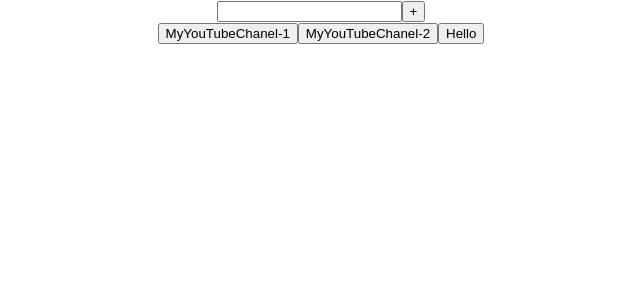
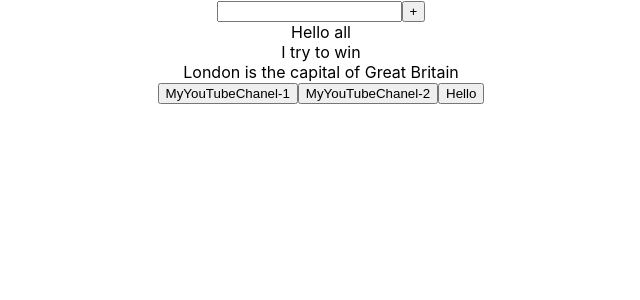
Before and after one commit to Kliapwnz/button, a React (Create React App) app: page / in a window 1280 px wide. Shown: the top 300 px of the page, without its empty margins (319-959 px from the left). Built offline with nearby package versions, Linux system fonts and the light colour scheme.

Commit message:
create map for message

```diff
--- a/src/App.tsx
+++ b/src/App.tsx
@@ -1,9 +1,15 @@
-import React, {MouseEvent} from 'react';
+import React, {MouseEvent, useState} from 'react';
 import './App.css';
 import {Button} from "./components/Button";
 
 
 function App() {
+    let [message, setMessage] = useState([
+        {message: "Hello all"},
+        {message: "I try to win"},
+        {message: "London is the capital of Great Britain"},
+    ])
+
     const Button1Foo = (subscriber: string, age: number) => {
         console.log(subscriber, age)
     }
@@ -19,6 +25,14 @@
             <input/>
             <button>+</button>
             <div>
+                {message.map((el,index)=>{
+                    return(
+                        <div key={index}>{el.message}</div>
+                    )
+                })}
+            </div>
+
+            <div>
                 <Button name={"MyYouTubeChanel-1"} callBack={() => Button1Foo("Im Kevin", 21)}/>
                 <Button name={"MyYouTubeChanel-2"} callBack={() => Button2Foo("Im Ivan")}/>
                 <Button name={"Hello"} callBack={() => Button3Foo("Im Stupid Button")}/>
```
